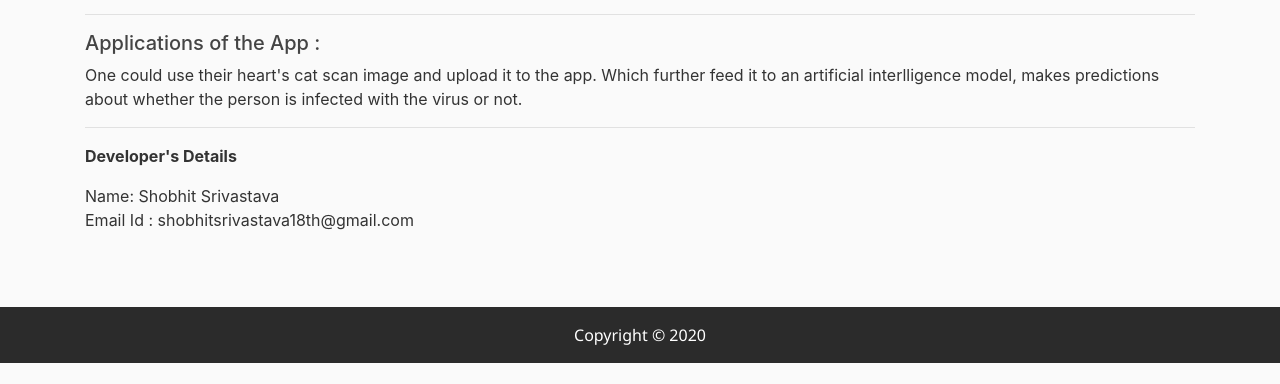
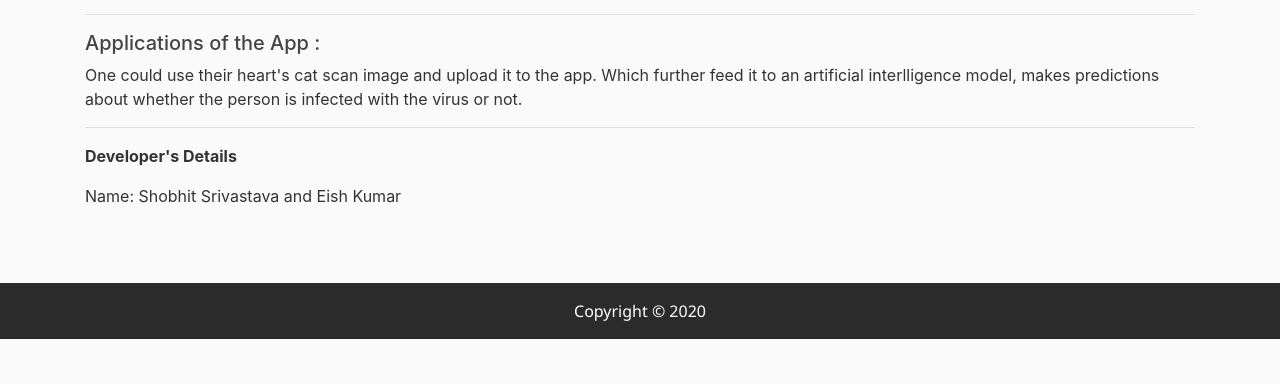
Before and after one commit to shobhitsrivastava-ds/Fight_Corona, a Flask app: page / in a window 1280 px wide. Shown: the part 416-800 px from the top of the page. Run offline with Flask 2, Linux system fonts and the light colour scheme; some libraries are stand-ins or nearby versions.

Commit message:
Update home.html

```diff
--- a/template/home.html
+++ b/template/home.html
@@ -60,8 +60,7 @@
     <p>One could use their heart's cat scan image and upload it to the app. Which further feed it to an artificial interlligence model, makes predictions about whether the person is infected with the virus or not.</p>
     <hr>
     <p><b>Developer's Details</b></p>
-    <p>Name: Shobhit Srivastava<br>
-    Email Id : shobhitsrivastava18th@gmail.com</p>
+      <p>Name: Shobhit Srivastava and Eish Kumar<br></p>
   </div>
     <script src="https://code.jquery.com/jquery-3.2.1.slim.min.js" integrity="sha384-KJ3o2DKtIkvYIK3UENzmM7KCkRr/rE9/Qpg6aAZGJwFDMVNA/GpGFF93hXpG5KkN" crossorigin="anonymous"></script>
     <script src="https://cdnjs.cloudflare.com/ajax/libs/popper.js/1.12.9/umd/popper.min.js" integrity="sha384-ApNbgh9B+Y1QKtv3Rn7W3mgPxhU9K/ScQsAP7hUibX39j7fakFPskvXusvfa0b4Q" crossorigin="anonymous"></script>
```
